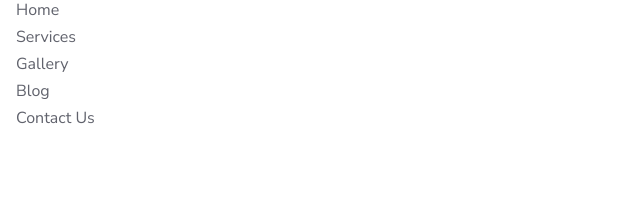
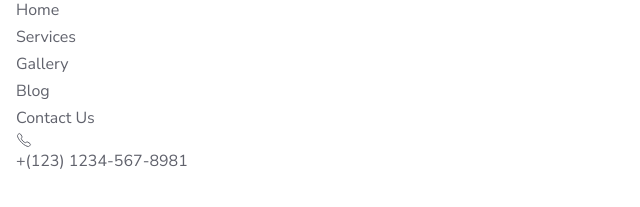
Before and after one commit to udan-insith/EcoFriendly-Bike-Website, a plain HTML site: page index.html in a window 1280 px wide. Shown: the part 53-260 px from the top of the page, without its empty margins (0-640 px from the left). Drawn offline with nearby package versions, Linux system fonts and the light colour scheme.

Commit message:
added icons

```diff
--- a/index.html
+++ b/index.html
@@ -54,6 +54,14 @@
                     </li>
                 </ul>
             </nav>
+
+            <nav class="header-action">
+
+                <a href="tel:+12312345678901" class="contact-number">
+                    <ion-icon name="call-outline" aria-hidden="true"></ion-icon>
+                    <span class="span">+(123) 1234-567-8981</span>
+                </a>
+            </nav>
         </div>
      </header>
 
```
